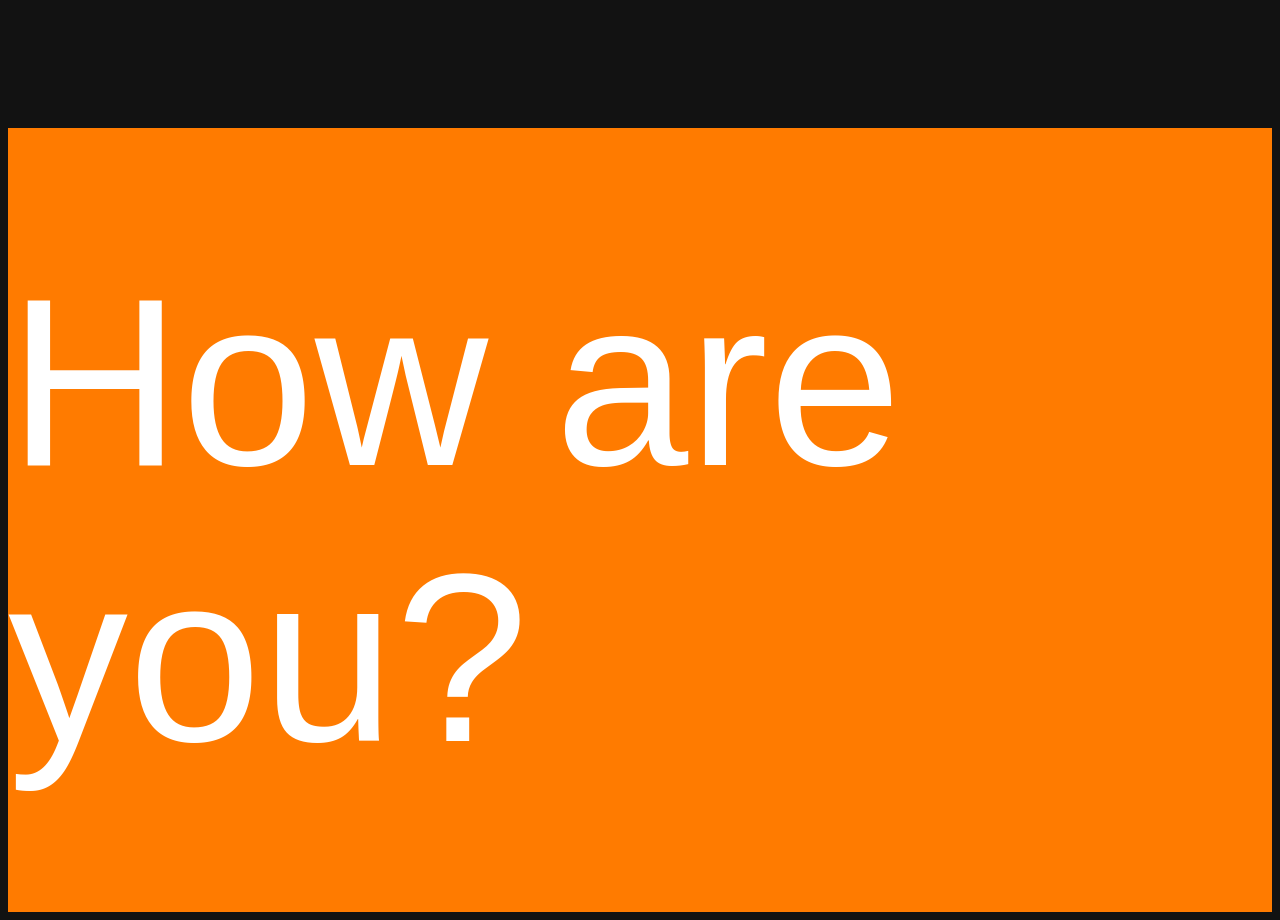
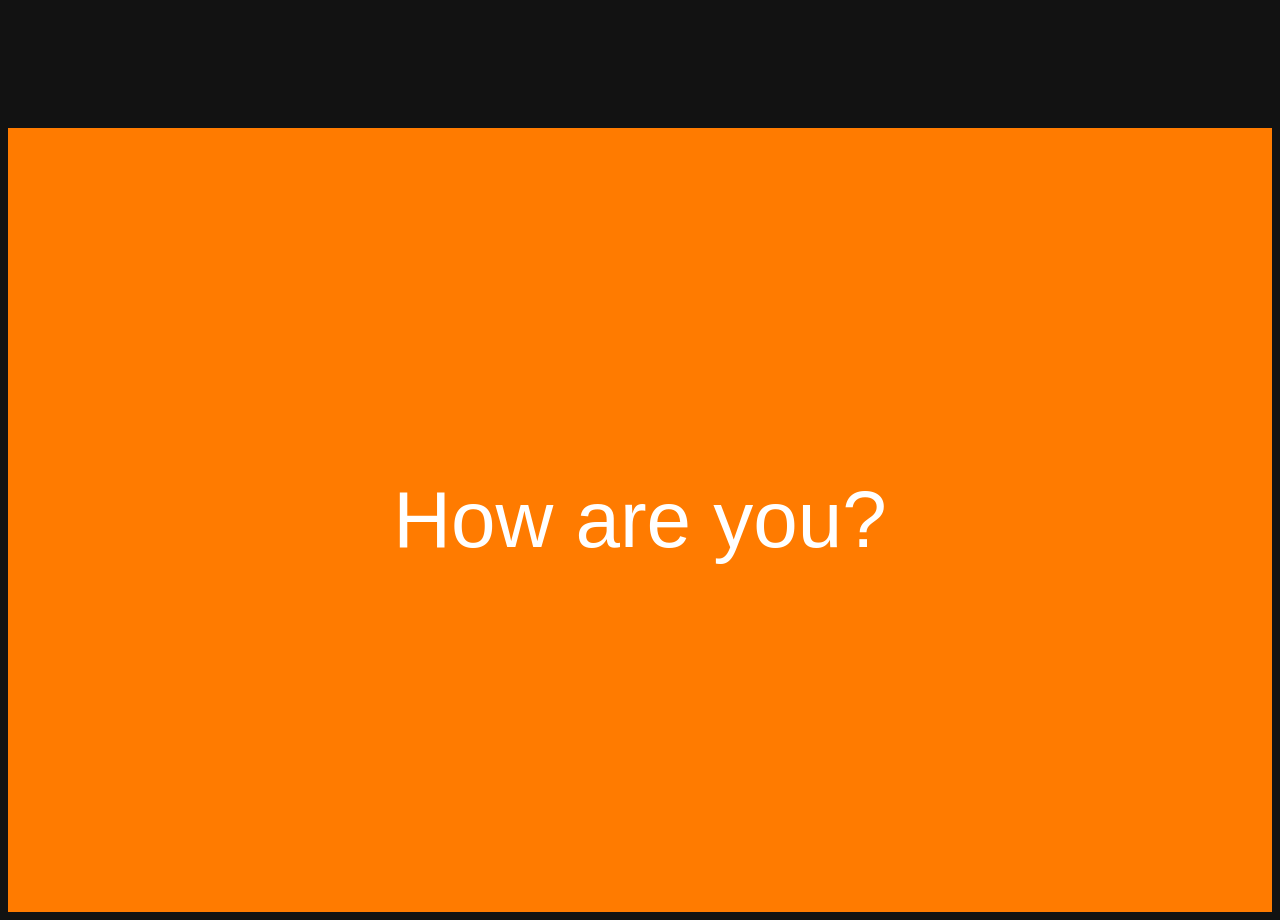
Before and after one commit to hannes-dev/hannes-dev.github.io, a plain HTML site: page index.html in a window 1280 px wide. Shown: the part 680-1600 px from the top of the page. Drawn offline with Linux system fonts and the light colour scheme.

Commit message:
update sizing

```diff
--- a/index.html
+++ b/index.html
@@ -40,7 +40,7 @@
         justify-content: center;
         align-items: center;
 
-        font-size: 30vmin
+        font-size: 10vmin
     }
 </style>
 
```
